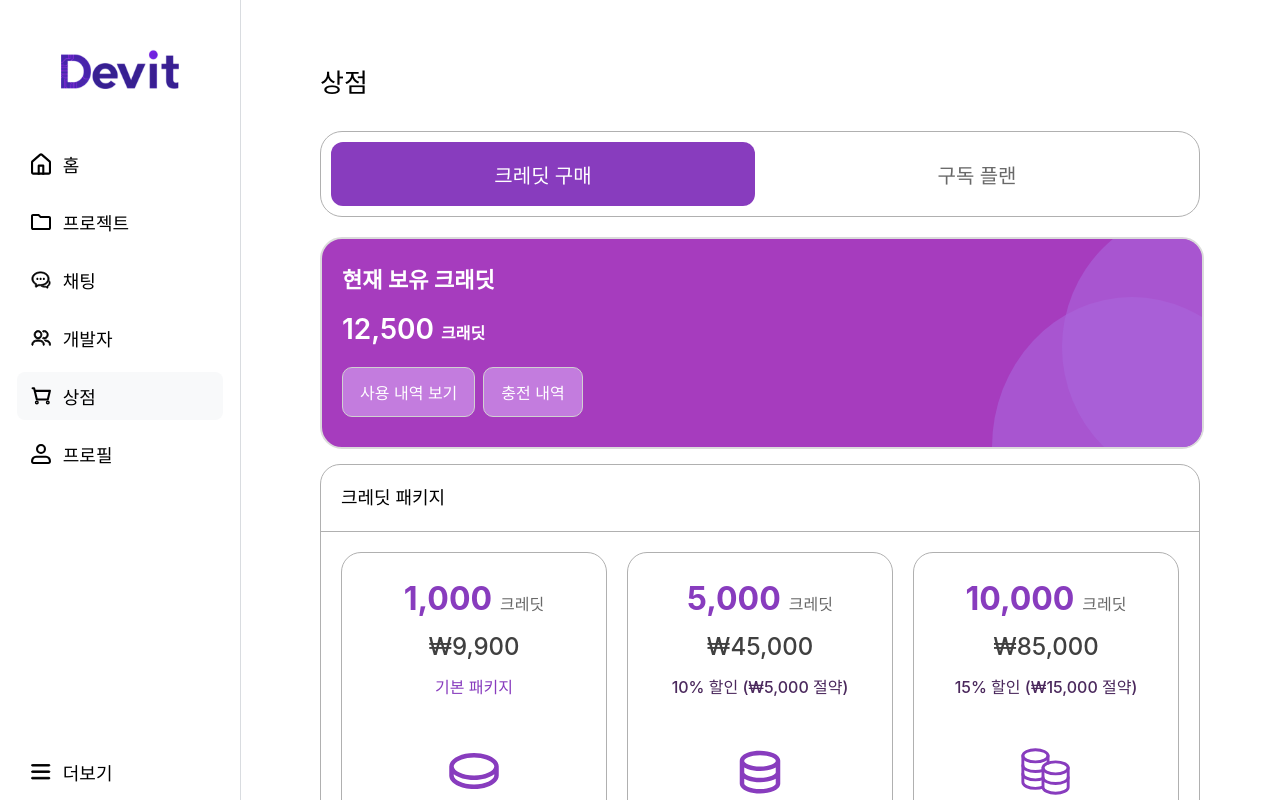
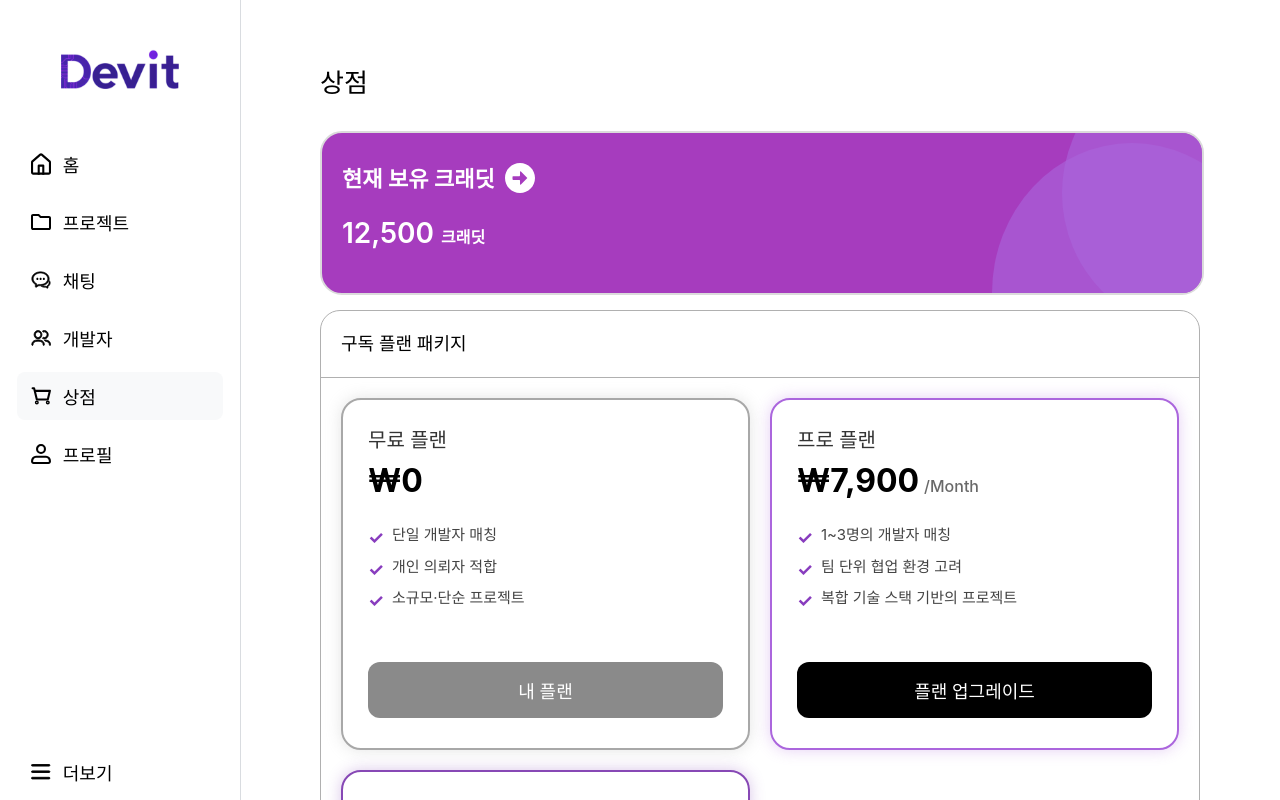
Before and after one commit to technologyaa/Devit-Web, a React (Vite) app: page /shop in a window 1280 px wide. Built offline with nearby package versions, Linux system fonts and the light colour scheme.

Commit message:
fix: credit화면 이동

```diff
--- a/src/app/routes/router.js
+++ b/src/app/routes/router.js
@@ -9,6 +9,7 @@ import ProjectsPage from "@/pages/projects/ProjectsPage";
 import ProjectsDetailPage from "@/pages/projects/ProjectsDetailPage";
 import TaskDetailPage from "@/pages/tasks/TaskDetailPage";
 import ShopPage from "@/pages/shop/ShopPage";
+import CreditPage from "@/pages/shop/Credit";
 import ProfilePage from "@/pages/profile/ProfilePage";
 import Layout from "@/widgets/layout/Layout/Layout";
 import ErrorPage from "@/pages/errorpage/ErrorPage";
--- a/src/data/profile.js
+++ b/src/data/profile.js
@@ -6,8 +6,8 @@ const profiles = [
     img: "/assets/profile-icon.svg",
     CompletedProjects: "2", // -일때 짝대기 최대로 가는거 변경 해야함
     Temp: "36.5",
-    Temp: "65",
     credit: "12,500",
+    plan: "무료 플랜",
     projectList: [
       { name: "서비스 Devit의 홈 화면 디자인", points: "+300" },
       { name: "서비스 Devit의 서버 구축", points: "+2400" },
--- a/src/pages/shop/ShopPage.jsx
+++ b/src/pages/shop/ShopPage.jsx
@@ -1,33 +1,8 @@
 import * as S from "./styles/shopPage";
 import { Helmet } from "react-helmet";
 import profiles from "@/data/profile";
+import { Link } from "react-router";
 import { useState } from "react";
-
-const SHOP = [
-  "크레딧 구매",
-  "구독 플랜"
-]
-
-const CREDIT = [
-  {
-    credit: "1,000",
-    won: "9,900",
-    icon: "/assets/coin-icon.svg",
-    description: "기본 패키지"
-  },
-  {
-    credit: "5,000",
-    won: "45,000",
-    icon: "/assets/coin2-icon.svg",
-    description: "10% 할인 (₩5,000 절약)"
-  },
-  {
-    credit: "10,000",
-    won: "85,000",
-    icon: "/assets/coins-icon.svg",
-    description: "15% 할인 (₩15,000 절약)"
-  }
-]
 
 const SUBSCRIPTION_PLANS = [
   {
@@ -35,11 +10,11 @@ const SUBSCRIPTION_PLANS = [
     price: "₩0",
     period: "",
     features: [
-      "당일 개발자 매칭",
+      "단일 개발자 매칭",
       "개인 의뢰자 적합",
       "소규모·단순 프로젝트",
     ],
-    borderColor: null,
+    borderColor: "#a8a8a8",
   },
   {
     title: "프로 플랜",
@@ -67,13 +42,39 @@ const SUBSCRIPTION_PLANS = [
 
 const userCredit = profiles[0].credit;
 
-const SubscriptionPlan = () => (
+
+// SubscriptionPlan 컴포넌트: 상태와 핸들러를 prop으로 전달받아 사용
+const SubscriptionPlan = ({ currentUserPlan, handlePlanChange, SUBSCRIPTION_PLANS }) => (
   <S.CreditBox style={{ padding: 0 }}>
     <S.BoxText>
       구독 플랜 패키지
     </S.BoxText>
     <S.SubscriptionCardContainer>
-        {SUBSCRIPTION_PLANS.map((plan, index) => (
+      {SUBSCRIPTION_PLANS.map((plan, index) => {
+
+        // 현재 플랜 상태에 따라 버튼 텍스트를 결정
+        const getButtonText = () => {
+          if (plan.title === currentUserPlan) {
+            return "내 플랜";
+          }
+
+          // SUBSCRIPTION_PLANS 배열 순서를 이용해 플랜의 '레벨'을 비교
+          const currentPlanIndex = SUBSCRIPTION_PLANS.findIndex(p => p.title === currentUserPlan);
+          const planIndex = index;
+
+          if (planIndex > currentPlanIndex) {
+            return "플랜 업그레이드"; // 현재보다 인덱스가 크면 업그레이드
+          } else if (planIndex < currentPlanIndex) {
+            return "플랜 다운그레이드"; // 현재보다 인덱스가 작으면 다운그레이드
+          }
+          return "";
+        };
+
+        const buttonText = getButtonText();
+        const isCurrentPlan = plan.title === currentUserPlan;
+        const isClickable = !isCurrentPlan;
+
+        return (
           <S.SubscriptionCard key={index} $borderColor={plan.borderColor}>
             <S.PlanHeader>
               <S.PlanTitle>{plan.title}</S.PlanTitle>
@@ -89,21 +90,38 @@ const SubscriptionPlan = () => (
               ))}
             </S.FeatureList>
 
-            <S.UpgradeButton>
-              플랜 업그레이드
+            <S.UpgradeButton
+              // 스타일 결정을 위해 prop 전달
+              $isCurrentPlan={isCurrentPlan}
+              // 클릭 가능한 경우에만 핸들러 적용
+              onClick={isClickable ? () => handlePlanChange(plan.title) : undefined}
+              // 현재 플랜일 경우 버튼 비활성화
+              disabled={isCurrentPlan}
+            >
+              {buttonText}
             </S.UpgradeButton>
           </S.SubscriptionCard>
-        ))}
+        );
+      })}
     </S.SubscriptionCardContainer>
   </S.CreditBox>
 );
 
 export default function ShopPage() {
-  const [selectedShop, setSelectedShop] = useState(SHOP[0]);
+  const [currentPlan, setCurrentPlan] = useState(profiles[0].plan);
 
-  const handleShopClick = (shopName) => {
-    setSelectedShop(shopName);
+  const handlePlanChange = (newPlan) => {
+    if (newPlan === currentPlan) {
+      return;
+    }
+
+    // profiles.js에서 불러온 데이터 원본 업데이트 (메모리 내 객체 변경)
+    profiles[0].plan = newPlan;
+
+    // React 상태 업데이트
+    setCurrentPlan(newPlan);
   };
+
 
   return (
     <>
@@ -116,39 +134,27 @@ export default function ShopPage() {
           <S.ShopText>상점</S.ShopText>
           <S.TopAndCredit>
             <S.Top>
-              <S.ShopButtonFrame>
-                {SHOP.map((shop) => (
-                  <S.ShopButton
-                    key={shop}
-                    onClick={() => handleShopClick(shop)}
-                    $isSelected={selectedShop === shop}
-                  >
-                    {shop}
-                  </S.ShopButton>
-                ))}
-              </S.ShopButtonFrame>
+              {/* <S.ShopButtonFrame> 섹션은 요청에 따라 제거되었습니다. */}
 
-              {selectedShop === "크레딧 구매" && (
+              {/* 1. 현재 보유 크레딧 (HaveCredit) - 항상 표시 */}
               <S.HaveCredit>
                 <S.TextFrame>
+                  <S.TextButton>
                     <S.HaveCreditText
                       FontSize={"22px"}
                       FontWeight={"600"}>
                       현재 보유 크래딧
                     </S.HaveCreditText>
+                    <Link to="/shop/credit">
+                      <S.GoCredit src="/assets/Arrow.svg" />
+                    </Link>
+                  </S.TextButton>
+
                   <S.HaveCreditText
                     FontSize={"28px"}
                     FontWeight={"600"}>
                     {userCredit}{" "}<S.SpanText>크래딧</S.SpanText>
                   </S.HaveCreditText>
-                    <S.CreditHistoryFrame>
-                      <S.CreditHistoryBtn>
-                        사용 내역 보기
-                      </S.CreditHistoryBtn>
-                      <S.CreditHistoryBtn>
-                        충전 내역
-                      </S.CreditHistoryBtn>
-                    </S.CreditHistoryFrame>
                 </S.TextFrame>
                 <S.Cricle>
 
@@ -157,71 +163,14 @@ export default function ShopPage() {
 
                 </S.Cricle>
               </S.HaveCredit>
-              )}
             </S.Top>
 
-            {selectedShop === "크레딧 구매" ? (
-              <S.CreditBox>
-                  <S.BoxText>
-                    크레딧 패키지
-                  </S.BoxText>
-
-                  <S.CardContainer>
-                    {CREDIT.map((item, index) => (
-                      <S.CreditCard key={index}>
-
-                        <S.BoxTop>
-
-                          <S.TextContainer>
-                              <S.CreditText
-                                FontSize={"32px"}
-                                FontWeight={"700"}
-                                Color={"#883CBE"}
-                              >
-                                {item.credit}
-                              </S.CreditText>
-
-                              <S.CreditText
-                                FontSize={"16px"}
-                                FontWeight={"500"}
-                                Color={"#696969"}
-                                PaddingBottom={"3px"}
-                              >
-                                크레딧
-                              </S.CreditText>
-                          </S.TextContainer>
-
-
-                          <S.CreditText
-                            FontSize={"24px"}
-                            FontWeight={"500"}
-                            Color={"#404040"}
-                          >
-                            ₩{item.won}
-                          </S.CreditText>
-
-                          <S.CreditText
-                            FontSize={"16px"}
-                            FontWeight={"500"}
-                            Color={item.description.includes('할인') ? "#4b295d" : "#883CBE"}
-                            MarginBottom={"20px"}
-                          >
-                            {item.description}
-                          </S.CreditText>
-
-                        </S.BoxTop>
-                        <S.CoinIcon src={item.icon}></S.CoinIcon>
-                        <S.PurchaseButton>
-                          지금 구매
-                        </S.PurchaseButton>
-                      </S.CreditCard>
-                    ))}
-                  </S.CardContainer>
-              </S.CreditBox>
-            ) : (
-              <SubscriptionPlan />
-            )}
-
+            {/* 2. 구독 플랜 패키지 (SubscriptionPlan) - 항상 표시 */}
+            <SubscriptionPlan
+              currentUserPlan={currentPlan}
+              handlePlanChange={handlePlanChange}
+              SUBSCRIPTION_PLANS={SUBSCRIPTION_PLANS}
+            />
           </S.TopAndCredit>
         </S.Frame>
       </S.Container>
--- a/src/pages/shop/styles/shopPage.js
+++ b/src/pages/shop/styles/shopPage.js
@@ -34,14 +34,14 @@ export const ShopText = styled.div`
 `;
 
 export const ShopButtonFrame = styled.div`
-  height: 4rem;
+  height: 3.1rem;
   display: flex;
   align-items: center;
   gap: 10px;
   border-radius: 22px;
   border: 1px solid #B0B0B0;
   background: #FFF;
-  padding: 10px
+  padding: 8px
 `;
 
 export const ShopButton = styled.button`
@@ -75,7 +75,7 @@ export const ShopButton = styled.button`
 
 export const HaveCredit = styled.div`
   width: 100%;
-  height: 13rem;
+  height: 10rem;
   border-radius: 22px;
   border: 2px solid #DBDBDB;
   background: #A63CBE;
@@ -92,6 +92,17 @@ export const TextFrame = styled.div`
   gap: 24px;
   position: relative;
   z-index: 2;
+`;
+
+export const TextButton = styled.div`
+  display: flex;
+  align-items: center;
+  gap: 10px;
+`;
+
+export const GoCredit = styled.img`
+  width: 30px;
+  cursor: pointer;
 `;
 
 export const HaveCreditText = styled.p`
@@ -112,22 +123,6 @@ export const CreditBox = styled.div`
 
 export const SpanText = styled.span`
   font-size: 16px;
-`;
-
-export const CreditHistoryFrame = styled.div`
-  width: 100%;
-  display: flex;
-  gap: 8px;
-`;
-
-export const CreditHistoryBtn = styled.button`
-  font-size: 16px;
-  border-radius: 0.625rem;
-  border: 1px solid #D1D1D1;
-  background: rgba(226, 187, 255, 0.50);
-  color: #ffffff;
-  padding: 12px 17px;
-  cursor: pointer;
 `;
 
 export const Cricle = styled.div`
@@ -158,69 +153,7 @@ export const BoxText = styled.div`
   padding: 24px 20px;
 `;
 
-export const CardContainer = styled.div`
-  padding:20px;
-  width: 100%;
-  display: grid;
-  grid-template-columns: repeat(auto-fit, minmax(250px, 1fr));
-  gap: 20px;
-  box-sizing: border-box;
-`;
 
-export const CreditCard = styled.div`
-  display: flex;
-  flex-direction: column;
-  align-items: center;
-  justify-content: space-between;
-  padding: 30px 20px; /* 상하 패딩 조정 */
-  height: 20rem; /* 높이 조정 */
-  border-radius: 1.25rem;
-  border: 1px solid #B0B0B0; /* 기본 테두리 유지 */
-  background: #FFF;
-  text-align: center;
-  position: relative;
-  overflow: hidden;
-`;
-
-export const TextContainer = styled.div`
-  display: flex;
-  align-items: flex-end;
-  gap: 8px;
-`;
-
-export const CreditText = styled.span`
-  font-size: ${(props) => props.FontSize};
-  font-weight: ${(props) => props.FontWeight};
-  color: ${(props) => props.Color || '#000'};
-  padding-bottom: ${(props) => props.PaddingBottom || 0}
-`;
-
-export const PurchaseButton = styled.button`
-  width: 90%;
-  padding: 15px 0;
-  background: #883CBE;
-  color: #ffff;
-  font-size: 18px;
-  font-weight: 500;
-  border: none;
-  border-radius: 12px;
-  cursor: pointer;
-  transition: background 0.3s;
-
-  &:hover {
-    background: #6a2e99;
-  }
-`;
-export const BoxTop = styled.div`
-  display: flex;
-  flex-direction: column;
-  align-items: center;
-  gap: 20px;
-`;
-
-export const CoinIcon = styled.img`
-  width: 24%
-`;
 
 export const SubscriptionCardContainer = styled.div`
   padding: 20px;
@@ -247,7 +180,6 @@ export const SubscriptionCard = styled.div`
   /* $borderColor 값에 따라 테두리와 그림자 동적 적용 */
   ${(props) => props.$borderColor && `
     border: 2px solid ${props.$borderColor};
-    /* 테두리 색상을 기반으로 그림자 효과 적용 (50은 투명도) */
     box-shadow: 0 0 15px ${props.$borderColor}50;
   `}
 `;
@@ -305,7 +237,13 @@ export const FeatureList = styled.ul`
 export const UpgradeButton = styled.button`
   width: 100%;
   padding: 15px 0;
-  background: #000;
+
+  /* 1. 기본 배경색: 내 플랜(회색) / 업그레이드(검정) / 다운그레이드(보라색) */
+  background: ${(props) =>
+    props.$isCurrentPlan
+      ? "#8A8A8A" // 내 플랜 (짙은 회색)
+      : (props.children === "플랜 업그레이드" ? "#000" : "#000") // 업그레이드: 검정, 다운그레이드: 보라색 계열
+  };
   color: #ffff;
   font-size: 18px;
   font-weight: 500;
@@ -316,6 +254,22 @@ export const UpgradeButton = styled.button`
   margin-top: 10px;
 
   &:hover {
-    background: #333;
+    /* 2. 호버 배경색 */
+    background: ${(props) =>
+      props.$isCurrentPlan
+        ? "#666666" // 내 플랜 (더 짙은 회색)
+        : (props.children === "플랜 업그레이드" ? "#333" : "#333") // 업그레이드: 진한 검정, 다운그레이드: 진한 보라색
+    };
+  }
+
+  /* 3. disabled 스타일 추가 (내 플랜일 때 적용됨) */
+  &:disabled {
+    cursor: not-allowed;
+    opacity: 1;
+
+    &:hover {
+      /* disabled 상태에서 hover 시 배경색이 바뀌지 않도록 고정 */
+      background: #8A8A8A;
+    }
   }
 `;
```
Also changed, not shown: src/pages/shop/Credit.jsx (added, +21 -0 lines), src/pages/shop/styles/Credit.js (added, +17 -0 lines), public/assets/Arrow.svg (added). Lines whose indentation alone changed are shown as unchanged.
